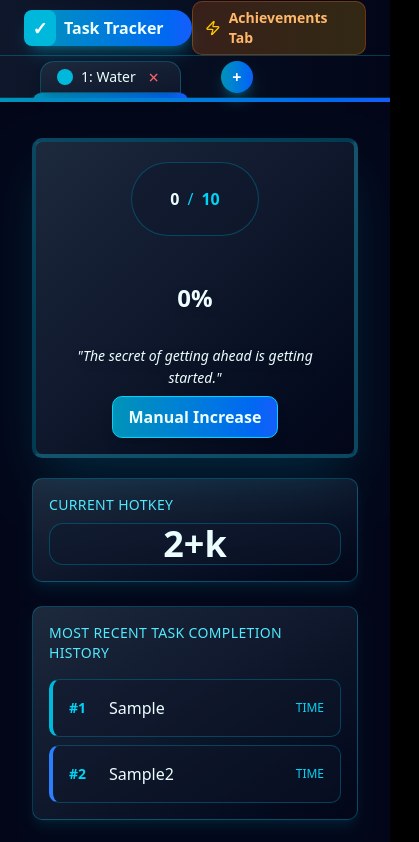
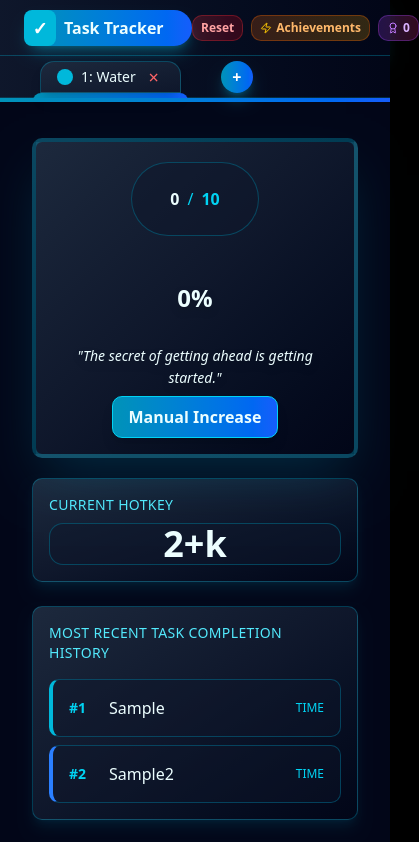
Before and after one commit to computerririn-coder/HabitTracker, a React (Vite) app: page / in a window 390 px wide. Shown: the top 842 px of the page, 419 px wide, since content can reach past the window. Built offline with nearby package versions, Linux system fonts and the light colour scheme; no server answers.

Commit message:
Improve navbar mobile responsiveness

```diff
--- a/src/assets/Components/NavigationBar.tsx
+++ b/src/assets/Components/NavigationBar.tsx
@@ -1,5 +1,3 @@
-
-
 import { Zap, Award } from 'lucide-react';
 import { useComponentVisibility, useTotalTaskCompletion } from './Section/store';
 
@@ -21,28 +19,27 @@ const { totalTaskCompletion } = useTotalTaskCompletion();
       </div>
 
 
-      <div className="flex items-center gap-4">
+      <div className="flex items-center gap-2 md:gap-4">
         <button
           onClick={() => {
             localStorage.clear();
             window.location.reload();
           }}
-  className="hidden sm:flex items-center gap-2 bg-linear-to-r from-red-500/20 to-red-600/20 border border-red-500/30 rounded-lg px-3 py-1.5 hover:from-red-500/30 hover:to-red-600/30 transition-all"
+          className="flex items-center gap-1 md:gap-2 bg-linear-to-r from-red-500/20 to-red-600/20 border border-red-500/30 rounded-lg px-2 md:px-3 py-1 md:py-1.5 hover:from-red-500/30 hover:to-red-600/30 transition-all"
         >
-  <span className="text-sm font-semibold text-red-300">Reset</span>
+          <span className="text-xs md:text-sm font-semibold text-red-300">Reset</span>
         </button>
 
-        <div className="flex items-center gap-2 bg-linear-to-r from-orange-500/20 to-yellow-500/20 border border-orange-500/30 rounded-lg px-3 py-1.5
-         hover:from-orange-500/30 hover:to-yellow-500/30 transition-all"
+        <div className="flex items-center gap-1 md:gap-2 bg-linear-to-r from-orange-500/20 to-yellow-500/20 border border-orange-500/30 rounded-lg px-2 md:px-3 py-1 md:py-1.5 hover:from-orange-500/30 hover:to-yellow-500/30 transition-all cursor-pointer"
         onClick={() => setComponentVisibility({...componentVisibility, achievementsVisibility: true})}>
-          <Zap className="w-4 h-4 text-yellow-400" />
-          <span className="text-sm font-semibold text-orange-300">Achievements Tab</span>
+          <Zap className="w-3 h-3 md:w-4 md:h-4 text-yellow-400" />
+          <span className="text-xs md:text-sm font-semibold text-orange-300">Achievements</span>
         </div>
 
 
-        <div className="hidden sm:flex items-center gap-2 bg-linear-to-r from-purple-500/20 to-pink-500/20 border border-purple-500/30 rounded-lg px-3 py-1.5 hover:from-purple-500/30 hover:to-pink-500/30 transition-all">
-          <Award className="w-4 h-4 text-purple-400" />
-          <span className="text-sm font-semibold text-purple-300">{totalTaskCompletion} completions</span>
+        <div className="flex items-center gap-1 md:gap-2 bg-linear-to-r from-purple-500/20 to-pink-500/20 border border-purple-500/30 rounded-lg px-2 md:px-3 py-1 md:py-1.5 hover:from-purple-500/30 hover:to-pink-500/30 transition-all">
+          <Award className="w-3 h-3 md:w-4 md:h-4 text-purple-400" />
+          <span className="text-xs md:text-sm font-semibold text-purple-300">{totalTaskCompletion}</span>
         </div>
       </div>
     </nav>
```
Lines whose indentation alone changed are shown as unchanged.
